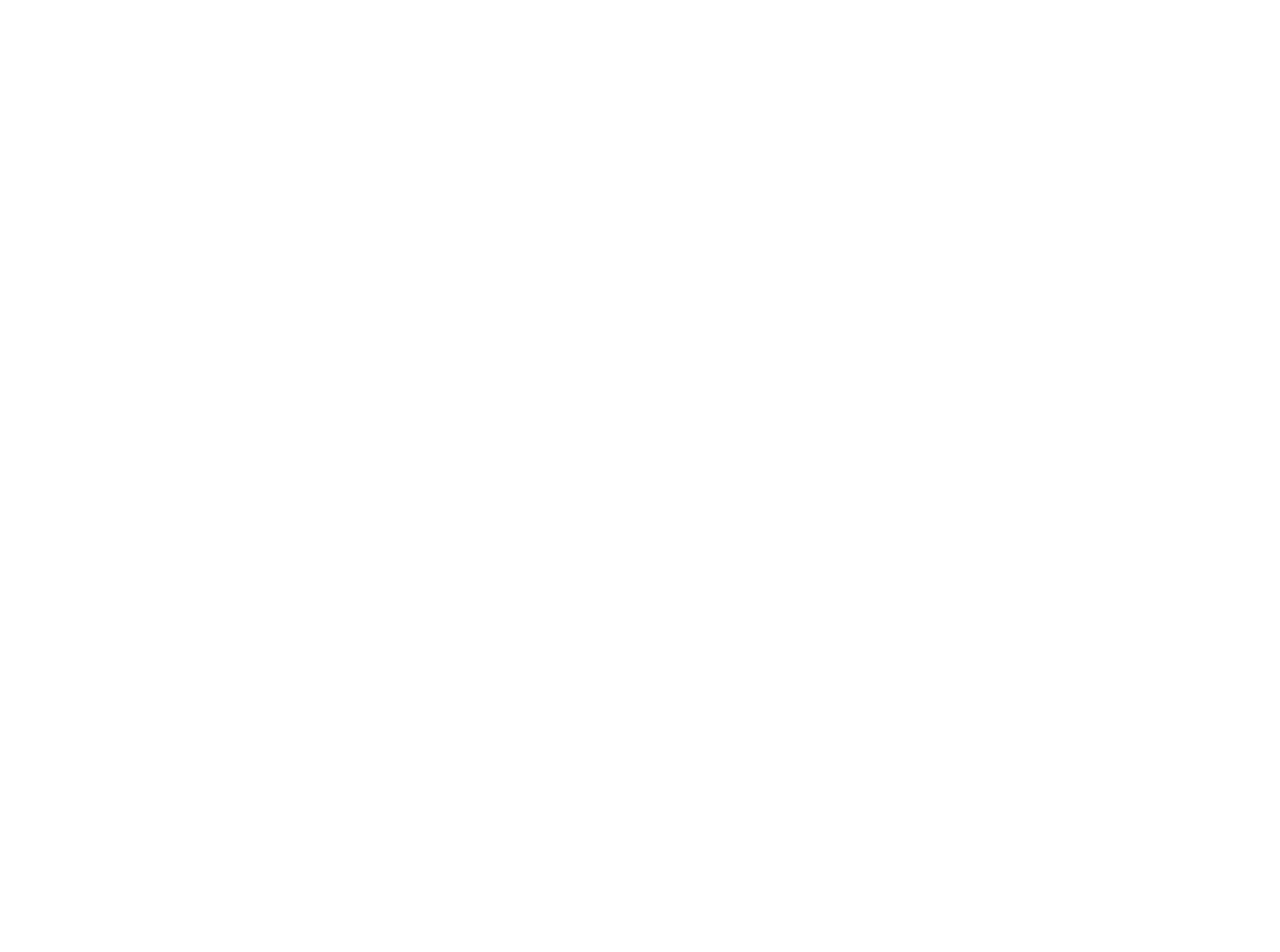
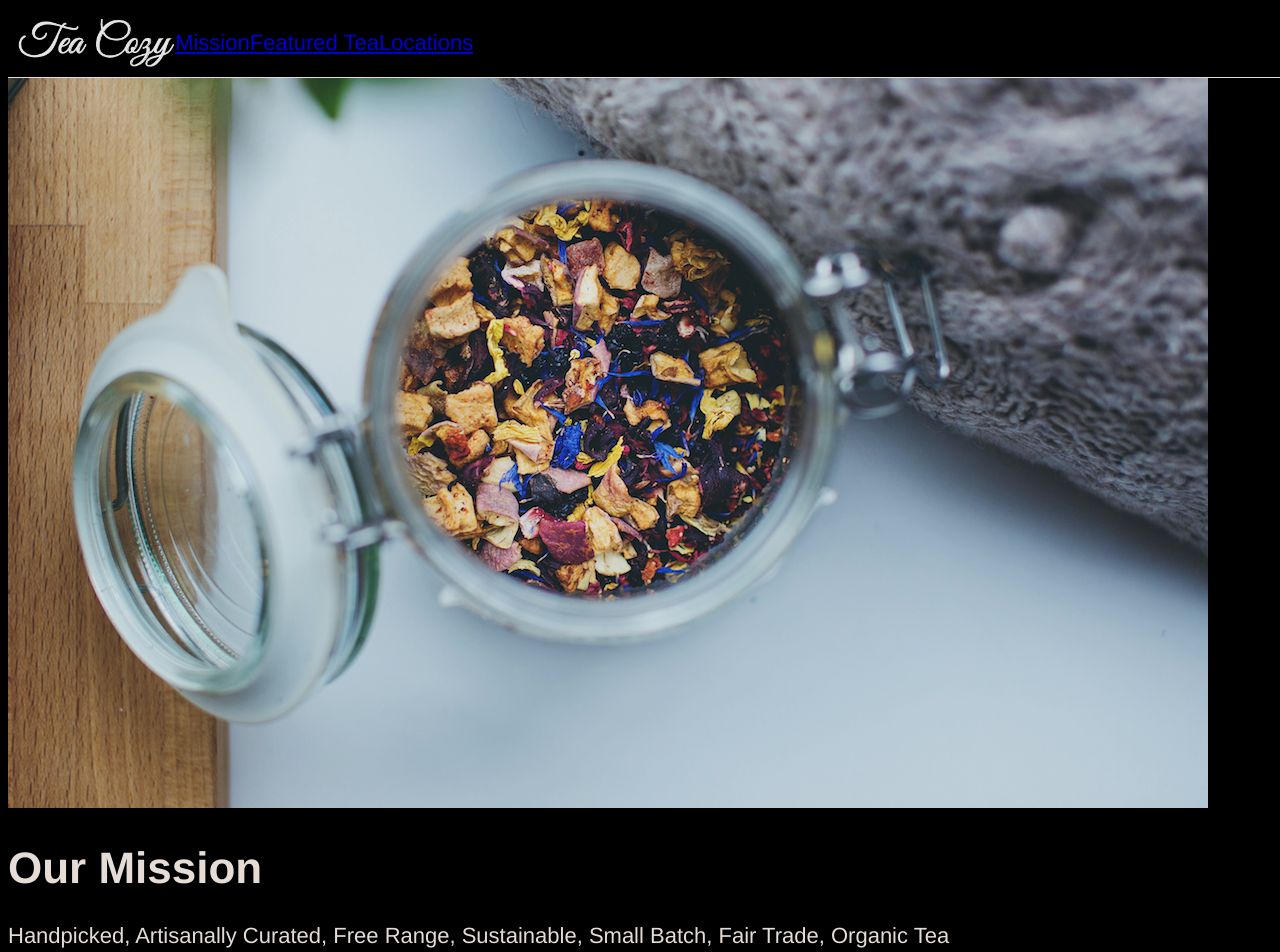
Before and after one commit to frantzrt/teacozy, a plain HTML site: page index.html in a window 1280 px wide. Before the commit the page ends 800 px from the top, so only its background shows below. Drawn offline with Linux system fonts and the light colour scheme.

Commit message:
Header complete with main section outline.

```diff
--- a/index.html
+++ b/index.html
@@ -6,6 +6,28 @@
     <title>Tea Cozy</title>
   </head>
   <body>
-
+    <!-- Header Section w/Navbar -->
+    <div class="navbar">
+      <div class="logo">
+        <img src="./resources/images/img-tea-cozy-logo.png">
+      </div>
+      <div class="navlinks">
+        <span><a href="./index.html">Mission</a></span>
+        <span><a href="./index.html">Featured Tea</a></span>
+        <span><a href="./index.html">Locations</a></span>
+      </div>
+    </div>
+    <!-- Main Body -->
+    <!-- Mission Section -->
+    <div class="mission">
+      <div class="mission background">
+        <img src="./resources/images/img-mission-background.jpg">
+      </div>
+      <div class="mission text">
+        <h1>Our Mission</h1>
+        <p>Handpicked, Artisanally Curated, Free Range, Sustainable,
+          Small Batch, Fair Trade, Organic Tea</p>
+      </div>
+    </div>
   </body>
 </html>
--- a/resources/css/style.css
+++ b/resources/css/style.css
@@ -1,3 +1,41 @@
 body {
+  font-family: Helvetica;
+  font-size: 22px;
+  color: seashell;
+  background-color: black;
+  opacity: 0.9;
 
 }
+
+img {
+  max-height: 100%;
+  max-width: 100%;
+}
+
+.navbar {
+  display: flex;
+  position: fixed;
+  background-color: black;
+  border-bottom: 1px solid seashell;
+  margin: 0;
+  height: 69px;
+  width: 100%;
+  z-index: 1;
+  align-items: center;
+}
+
+.navlinks {
+  display: flex;
+
+}
+
+a:hover, a:visited {
+  color: seashell;
+}
+
+.logo {
+  height: 50px;
+  width: auto;
+  padding-left: 10px;
+  margin: 0;
+}
```
Also changed, not shown: resources/images/img-berryblitz.jpg (added), resources/images/img-donut.jpg (added), resources/images/img-locations-background.jpg (added), resources/images/img-mission-background.jpg (added), resources/images/img-myrtle-ave.jpg (added), resources/images/img-spiced-rum.jpg (added), resources/images/img-tea-cozy-logo.png (added), 1 other file.
